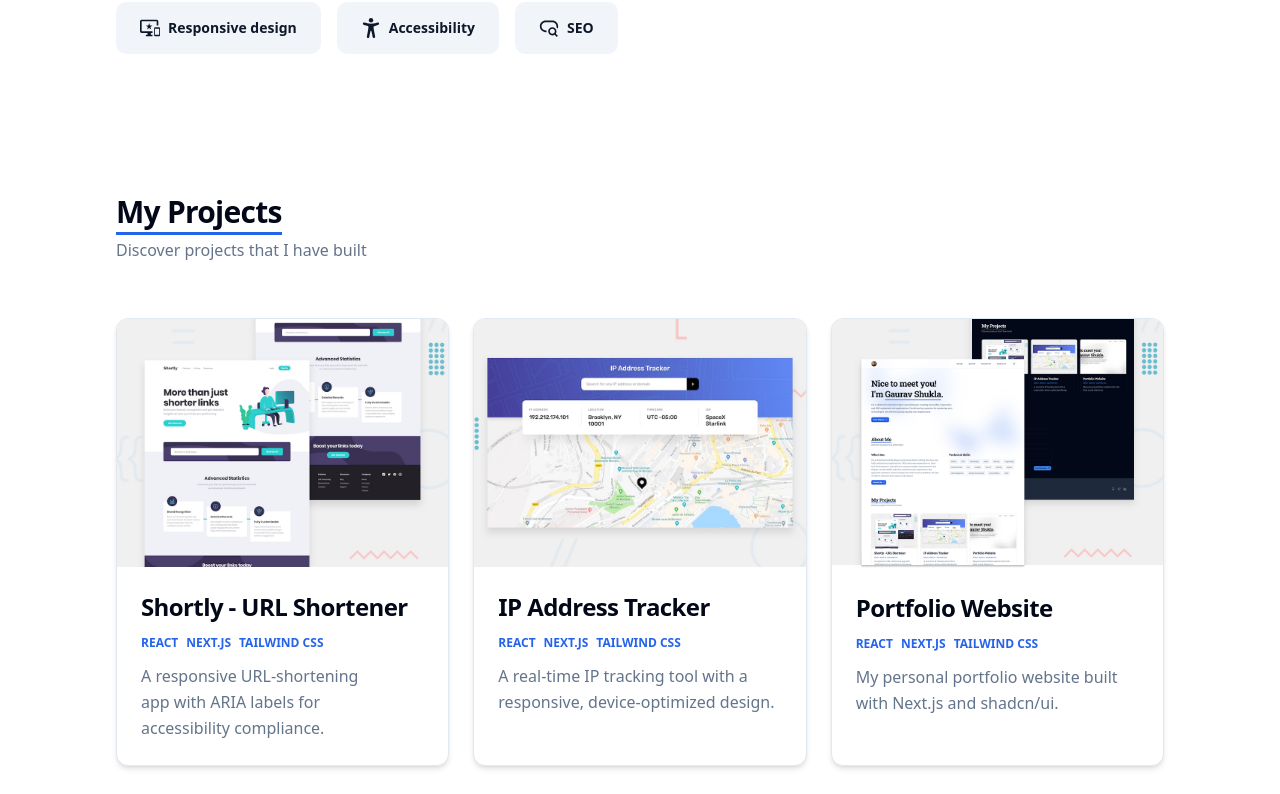
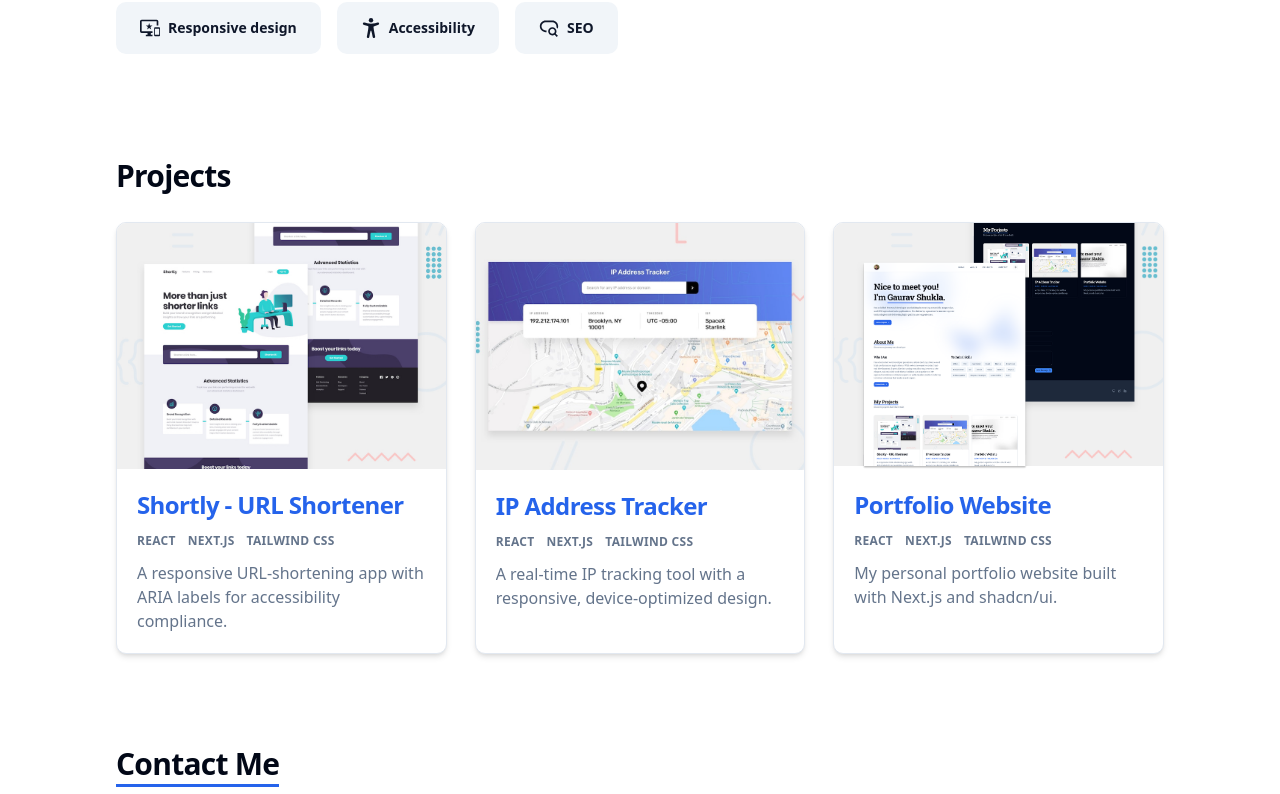
Before and after one commit to yoursgaurav/portfolio, a Next.js app: page / in a window 1280 px wide. Shown: the part 800-1594 px from the top of the page. Built offline with nearby package versions, Linux system fonts and the light colour scheme; no server answers.

Commit message:
Refactor projects component for improved structure and styling consistency

```diff
--- a/components/home/projects.tsx
+++ b/components/home/projects.tsx
@@ -2,48 +2,36 @@
 import Link from "next/link";
 import Image from "next/image";
 
-// Local UI components (Shadcn/UI)
-import { AspectRatio } from "../ui/aspect-ratio";
-
-// Local layout and typography components
+// Local components
 import Wrapper from "../layout/wrapper";
 import TypographyH2 from "../typography/typography-h2";
 import TypographyH3 from "../typography/typography-h3";
+import { AspectRatio } from "../ui/aspect-ratio";
 
-// Constants and data
+// Constants
 import { projects } from "@/constants/projects";
-
-const SECTION_HEADER = {
-  title: "My Projects",
-  subtitle: "Discover projects that I have built",
-};
 
 export default function Projects() {
   return (
-    <section id="projects-section" className="scroll-my-16 py-12 md:py-16">
-      <Wrapper className="grid gap-10 md:gap-12 lg:gap-14">
+    <section id="projects-section">
+      <Wrapper className="grid gap-7 py-7">
         {/* Section Header */}
-        <header className="grid max-w-md gap-2">
-          <TypographyH2>
-            <span className="border-primary border-b-3">
-              {SECTION_HEADER.title}
-            </span>
-          </TypographyH2>
-          <p className="text-muted-foreground text-pretty">
-            {SECTION_HEADER.subtitle}
-          </p>
+        <header>
+          <TypographyH2>Projects</TypographyH2>
         </header>
 
-        {/* Project List */}
+        {/* Main Content */}
         <main>
-          <ul className="grid gap-6 md:grid-cols-2 lg:grid-cols-3">
+          {/* Projects List */}
+          <ul className="grid grid-cols-[repeat(auto-fill,minmax(min(280px,100%),1fr))] gap-5 md:gap-7">
             {projects.map((project) => (
+              // Project Card
               <li
                 key={project.slug}
-                className="bg-card text-card-foreground overflow-hidden rounded-lg border shadow-md"
+                className="bg-card text-card-foreground overflow-hidden rounded-md border shadow-md"
               >
                 {/* Project Image */}
-                <Link href={`/projects/${project.slug}`} className="block">
+                <Link href={`/projects/${project.slug}`}>
                   <AspectRatio ratio={4 / 3}>
                     <Image
                       src={project.images.preview.src}
@@ -56,24 +44,29 @@ export default function Projects() {
                 </Link>
 
                 {/* Project Details */}
-                <div className="grid gap-3 p-6">
+                <div className="grid gap-3 p-5">
+                  {/* Project Title */}
                   <Link href={`/projects/${project.slug}`}>
-                    <TypographyH3 className="line-clamp-1 transition-all duration-300 hover:underline">
+                    <TypographyH3 className="text-primary line-clamp-1 transition-all duration-300 hover:underline">
                       {project.title}
                     </TypographyH3>
                   </Link>
-                  <ul className="flex flex-wrap gap-2">
+
+                  {/* Project Tech Stack */}
+                  <ul className="flex flex-wrap items-center gap-3">
                     {project.techStack.map((tech) => (
                       <li
                         key={tech}
-                        className="text-primary text-xs font-semibold uppercase"
+                        className="text-muted-foreground text-xs font-bold tracking-wide uppercase"
                       >
                         {tech}
                       </li>
                     ))}
                   </ul>
-                  <p className="text-muted-foreground line-clamp-4 leading-relaxed text-pretty">
-                    {project.description.trim()}
+
+                  {/* Project Description */}
+                  <p className="text-muted-foreground line-clamp-4">
+                    {project.description}
                   </p>
                 </div>
               </li>
```
